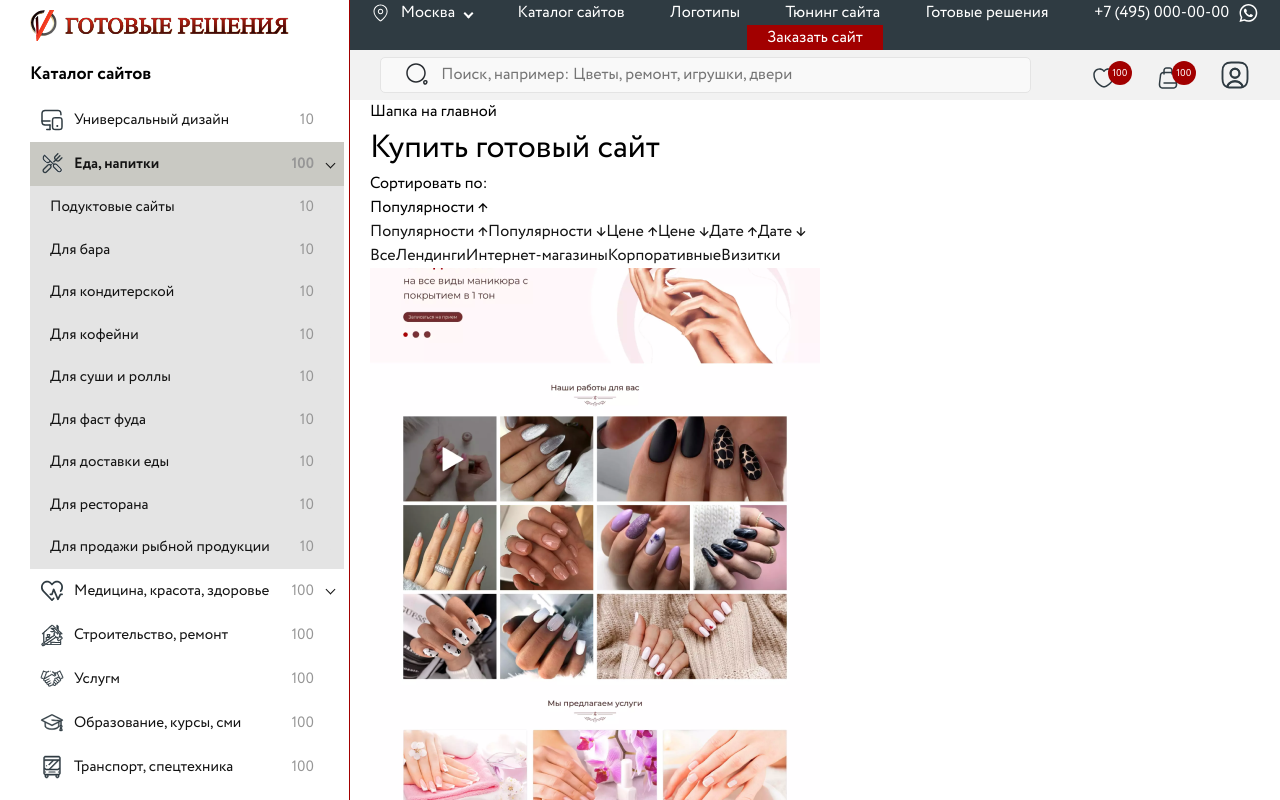
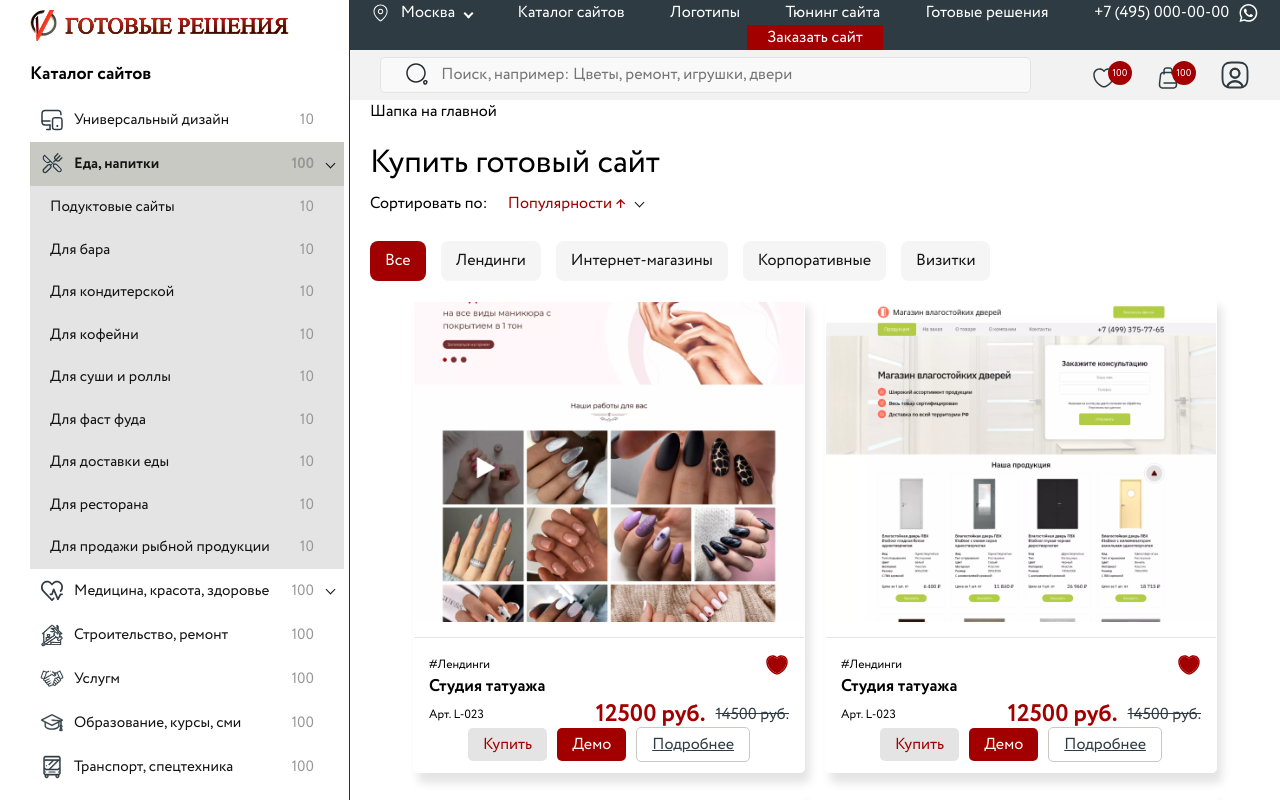
Before and after one commit to Artematrr/Ready-made-Solutions, a React (Vite) app: page / in a window 1280 px wide. Shown: the top 800 px of the page. Built offline with nearby package versions, Linux system fonts and the light colour scheme.

Commit message:
upd product section

```diff
--- a/src/styles.css
+++ b/src/styles.css
@@ -42,7 +42,6 @@ dd {
 }
 body {
   min-height: 100dvh;
-  /* min-height: 100vh; */
   scroll-behavior: smooth;
   text-rendering: optimizeSpeed;
   /* text-rendering: optimizeLegibility; */
@@ -53,8 +52,7 @@ body {
   line-height: 1.5;
   font-weight: 400;
   min-width: 320px;
-  font-family: 'Circe', 'Circe Bold', Inter, system-ui, Avenir, Helvetica, Arial,
-    sans-serif;
+  font-family: 'Circe', 'Circe Bold', Inter, system-ui, Arial, sans-serif;
 }
 ul[class],
 ol[class] {
@@ -113,6 +111,72 @@ select {
   background: var(--color-gray-dark);
 }
 
+/* Common */
+.page-wrapper {
+  height: 100dvh;
+  display: flex;
+  flex-direction: column;
+  justify-content: space-between;
+}
+
+.content-wrapper {
+  display: -webkit-box;
+  display: -ms-flexbox;
+  display: flex;
+}
+
+.main {
+  margin-inline: auto;
+  max-width: 1400px;
+  padding-inline: 20px;
+}
+
+.container {
+  height: 100%;
+  -webkit-box-flex: 1;
+  -ms-flex: 1;
+  flex: 1;
+  overflow-y: auto;
+  position: relative;
+}
+
+.content {
+}
+
+.button-primary {
+  background: var(--color-red);
+  color: var(--color-white);
+  display: flex;
+  width: 200px;
+  height: 40px;
+  align-items: center;
+  justify-content: center;
+  border-radius: 5px;
+}
+.button-primary:hover {
+  cursor: pointer;
+  filter: brightness(85%);
+}
+
+.row {
+  display: -webkit-box;
+  display: -ms-flexbox;
+  display: flex;
+  -ms-flex-wrap: wrap;
+  flex-wrap: wrap;
+  align-items: center;
+  flex-direction: row;
+}
+
+a {
+  text-decoration: none;
+  color: var(--color-black);
+}
+
+.section {
+  padding-bottom: 15px;
+}
+
 /* Sidebar */
 .sidebar-wrapper::-webkit-scrollbar {
   width: 2px;
@@ -136,14 +200,13 @@ select {
 }
 .sidebar-nav-label,
 .sidebar-tags-label {
-  /* font-weight: 700; */
-  font-family: 'Circe Bold', 'Circe', Inter, system-ui, Avenir, Helvetica, Arial,
-    sans-serif;
+  font-weight: 700;
+  font-family: 'Circe Bold', 'Circe', Inter, system-ui, Arial, sans-serif;
   font-size: 18px;
   margin-bottom: 10px;
 }
 .sidebar-nav {
-  font-size: 15px ;
+  font-size: 15px;
 }
 .sidebar-nav-list {
 }
@@ -181,9 +244,8 @@ select {
 
 .level-1:has(.level-2).open > a {
   background: var(--color-gray);
-  /* font-weight: 700; */
-  font-family: 'Circe Bold', 'Circe', Inter, system-ui, Avenir, Helvetica, Arial,
-    sans-serif;
+  font-weight: 700;
+  font-family: 'Circe Bold', 'Circe', Inter, system-ui, Arial, sans-serif;
 }
 .level-1 > a:hover {
   background: var(--color-gray);
@@ -254,8 +316,7 @@ select {
   line-height: 1.2;
   text-transform: uppercase;
   /* font-weight: 700; */
-  font-family: 'Circe Bold', 'Circe', Inter, system-ui, Avenir, Helvetica, Arial,
-    sans-serif;
+  font-family: 'Circe Bold', 'Circe', Inter, system-ui, Arial, sans-serif;
   margin-bottom: 10px;
 }
 .sidebar-form-img {
@@ -271,7 +332,7 @@ select {
   gap: 10px;
 }
 .sidebar-form-inputs .row {
-  /* gap: 10px; */
+  gap: 10px;
   justify-content: space-between;
 }
 
@@ -321,64 +382,6 @@ select {
   .sidebar-wrapper {
     display: none;
   }
-}
-
-/* Common */
-.page-wrapper {
-  height: 100dvh;
-  display: flex;
-  flex-direction: column;
-  justify-content: space-between;
-}
-
-.content-wrapper {
-  display: -webkit-box;
-  display: -ms-flexbox;
-  display: flex;
-}
-
-.main {
-  margin-inline: auto;
-  max-width: 1280px;
-  padding-inline: 20px;
-}
-
-.container {
-  height: 100%;
-  -webkit-box-flex: 1;
-  -ms-flex: 1;
-  flex: 1;
-  overflow-y: auto;
-  position: relative;
-}
-
-.button-primary {
-  background: var(--color-red);
-  color: var(--color-white);
-  display: flex;
-  width: 200px;
-  height: 40px;
-  align-items: center;
-  justify-content: center;
-  border-radius: 5px;
-}
-.button-primary:hover {
-  cursor: pointer;
-  filter: brightness(85%);
-}
-
-.row {
-  display: -webkit-box;
-  display: -ms-flexbox;
-  display: flex;
-  -ms-flex-wrap: wrap;
-  flex-wrap: wrap;
-  /* flex-direction: row; */
-}
-
-a {
-  text-decoration: none;
-  color: var(--color-black);
 }
 
 /* Header */
@@ -447,16 +450,14 @@ a {
   right: 0;
   z-index: 2;
   border-radius: 0 0 5px 5px;
-  /* padding: 5px 5px; */
 }
 .nav-city:hover .nav-city-dropdown {
   display: block;
 }
-.nav-city-dropdown a{
+.nav-city-dropdown a {
   padding: 5px 8px;
 }
-.nav-city-dropdown a:hover{
-  /* background: var(--color-gray-dark); */
+.nav-city-dropdown a:hover {
   color: var(--color-gray);
 }
 
@@ -541,7 +542,7 @@ a {
 .footer-top {
   display: flex;
   margin-left: 350px;
-  padding-inline: 5px 10px;
+  padding-inline: 10px 10px;
   padding-top: 50px;
   padding-bottom: 20px;
   justify-content: space-between;
@@ -550,7 +551,7 @@ a {
 .footer .col-one {
   display: flex;
   flex-direction: column;
-  min-width: 33%;
+  /* min-width: 33%; */
   max-width: 460px;
 }
 .footer .col-two {
@@ -585,7 +586,7 @@ a {
   padding-left: 10px;
 }
 .get-collection::before {
-  content: url('/public/img/icons/Notes.svg');
+  content: url('/public/img/icons/notes.svg');
   display: inline-block;
   position: relative;
   top: -1px;
@@ -594,7 +595,7 @@ a {
   width: 20px;
 }
 .get-recall::before {
-  content: url('/public/img/icons/Outgoing\ Call\ Rounded.svg');
+  content: url('/public/img/icons/outgoing-call-rounded.svg');
   display: inline-block;
   position: relative;
   left: -10px;
@@ -606,9 +607,8 @@ a {
 }
 
 .footer-tags-label {
-  /* font-weight: 700; */
-  font-family: 'Circe Bold', 'Circe', Inter, system-ui, Avenir, Helvetica, Arial,
-    sans-serif;
+  font-weight: 700;
+  font-family: 'Circe Bold', 'Circe', Inter, system-ui, Arial, sans-serif;
 }
 .footer-tags-line {
   display: flex;
@@ -616,7 +616,6 @@ a {
   row-gap: 5px;
   column-gap: 10px;
   margin-bottom: 10px;
-  /* justify-content: space-between; */
 }
 .footer-tags-line a {
   padding: 1px 10px;
@@ -650,6 +649,218 @@ a {
   }
 }
 
+/* Homepage */
+
+.sort-wrapper {
+  display: flex;
+  align-items: center;
+  gap: 10px;
+  margin-bottom: 20px;
+  /* font-size: 14px; */
+  /* line-height: 14px; */
+}
+.sort-label {
+}
+.sort-container {
+  position: relative;
+}
+.sort-corrent {
+  color: var(--color-red);
+  padding: 5px 10px;
+  position: relative;
+}
+.sort-dropdown {
+  display: none;
+  position: absolute;
+  flex-direction: column;
+  background: var(--color-white);
+  border: 1px solid var(--color-red);
+  z-index: 2;
+}
+.sort-container:has(.sort-corrent:hover) .sort-dropdown,
+.sort-container:has(.sort-dropdown:hover) .sort-dropdown {
+  display: flex;
+}
+.sort-dropdown a {
+  padding: 5px 8px;
+}
+.sort-dropdown a:hover {
+  background: var(--color-gray-light);
+}
+.sort-corrent::after {
+  content: '';
+  display: inline-block;
+  position: relative;
+  top: -2px;
+  width: 7px;
+  height: 7px;
+  right: -10px;
+  border-left: 1px solid var(--color-black);
+  border-top: 1px solid var(--color-black);
+  transition: transform 0.3s;
+  transform: rotate(225deg);
+}
+.sort-container:has(.sort-dropdown:hover) .sort-corrent:after,
+.sort-corrent:hover:after {
+  transform: rotate(45deg);
+  top: -1px;
+}
+
+.tags-wrapper {
+  display: flex;
+  flex-wrap: wrap;
+  align-items: flex-start;
+  gap: 15px;
+  margin-bottom: 15px;
+}
+.tags-wrapper a {
+  display: flex;
+  padding: 8px 15px;
+  justify-content: center;
+  align-items: center;
+  border-radius: 8px;
+  background: var(--color-gray-lightest);
+}
+.tags-wrapper a:hover {
+  background: var(--color-gray-light);
+}
+.tags-wrapper a.active {
+  color: var(--color-white);
+  background: var(--color-red);
+}
+
+.product-cards-wrapper {
+  display: flex;
+  flex-direction: row;
+  flex-wrap: wrap;
+  gap: 20px;
+  justify-content: center;
+  /* display: grid; */
+  /* grid-template-columns: 1fr 1fr 1fr; */
+}
+.product-card {
+  display: flex;
+  flex-direction: column;
+  border: 1px solid var(--color-white);
+  box-shadow: 5px 10px 10px var(--color-gray-light);
+  border-radius: 5px;
+  overflow: hidden;
+  max-width: 400px;
+  justify-content: space-between;
+}
+.product-card:hover {
+  border: 1px solid var(--color-red);
+}
+.card-image {
+  width: 390px;
+  margin-inline: auto;
+  margin-top: 5px;
+  height: 320px;
+  overflow-y: auto;
+}
+.card-image::-webkit-scrollbar {
+  width: 4px;
+}
+.card-detail {
+  display: flex;
+  padding: 0px 15px;
+  flex-direction: column;
+  align-items: flex-start;
+  /* gap: 15px; */
+  /* align-self: stretch; */
+  border-top: 1px solid var(--color-gray-light);
+  padding-top: 15px;
+  margin-block: 15px;
+}
+.card-top {
+  width: 100%;
+}
+.card-top > .row {
+  justify-content: space-between;
+}
+.card-tag {
+  font-size: 12px;
+  line-height: 14px;
+  max-width: 300px;
+  word-break: break-all;
+}
+.card-title {
+  font-size: 17px;
+  font-weight: 700;
+  font-family: 'Circe Bold', 'Circe', Inter, system-ui, Arial, sans-serif;
+  line-height: 20px;
+  padding-right: 24px;
+}
+.card-article {
+  font-size: 12px;
+}
+.card-favourites {
+  height: 24px;
+  width: 24px;
+}
+.card-price {
+  gap: 10px;
+}
+.price-new {
+  color: var(--Style, #a20000);
+  font-weight: 700;
+  font-family: 'Circe Bold', 'Circe', Inter, system-ui, Arial, sans-serif;
+  font-size: 24px;
+}
+.price-old {
+  color: var(--color-dark);
+  text-decoration: line-through;
+}
+.card-bottom {
+  width: 100%;
+}
+.card-bottom > .row {
+  width: 100%;
+  justify-content: space-between;
+}
+.card-buttons {
+  display: flex;
+  flex-wrap: wrap;
+  justify-content: center;
+  align-items: flex-start;
+  gap: 10px;
+  align-self: stretch;
+}
+.card-buttons a {
+  border-radius: 5px;
+  padding: 5px 15px;
+}
+.button-buy a {
+  color: var(--color-red);
+  background: var(--color-gray-light);
+}
+.button-buy a:hover {
+  color: var(--color-white);
+  background: var(--color-red);
+}
+.button-demo a {
+  color: var(--color-white);
+  background: var(--color-red);
+}
+.button-demo a:hover {
+  color: var(--color-white);
+  background: var(--color-dark);
+}
+.button-about a {
+  color: var(--color-dark);
+  text-decoration: underline;
+  border: 1px solid var(--color-gray);
+  position: relative;
+}
+.button-about a:hover {
+  color: var(--color-red);
+  background: var(--color-white);
+  text-decoration: underline;
+  border: 1px solid var(--color-red);
+}
+
+/* Productpage */
+
 /* Preset */
 @media screen and (max-width: 1200px) {
 }
```
